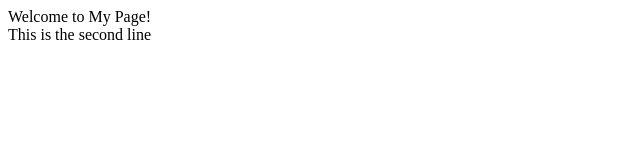
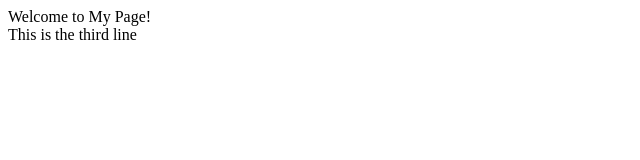
Before and after one commit to davidhays470/davidhays470.github.io, a plain HTML site: page index.html in a window 1280 px wide. Shown: the full height of the page, 0-640 px from the left. Drawn offline with Linux system fonts and the light colour scheme.

Commit message:
Update index.html

```diff
--- a/index.html
+++ b/index.html
@@ -2,6 +2,6 @@
   <body>
     Welcome to My Page!
     <br />
-    This is the second line
+    This is the third line
   </body>
 </html>
```
